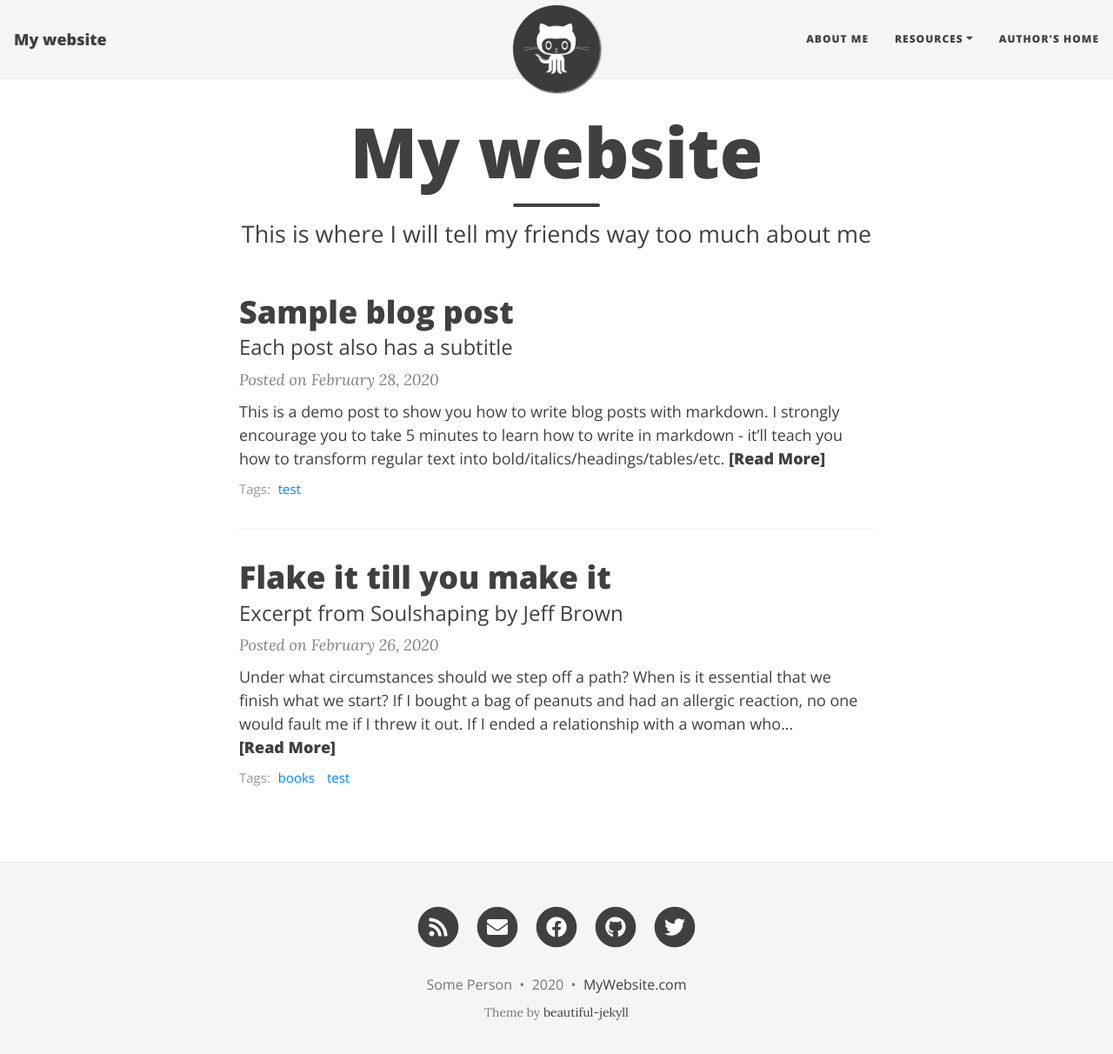
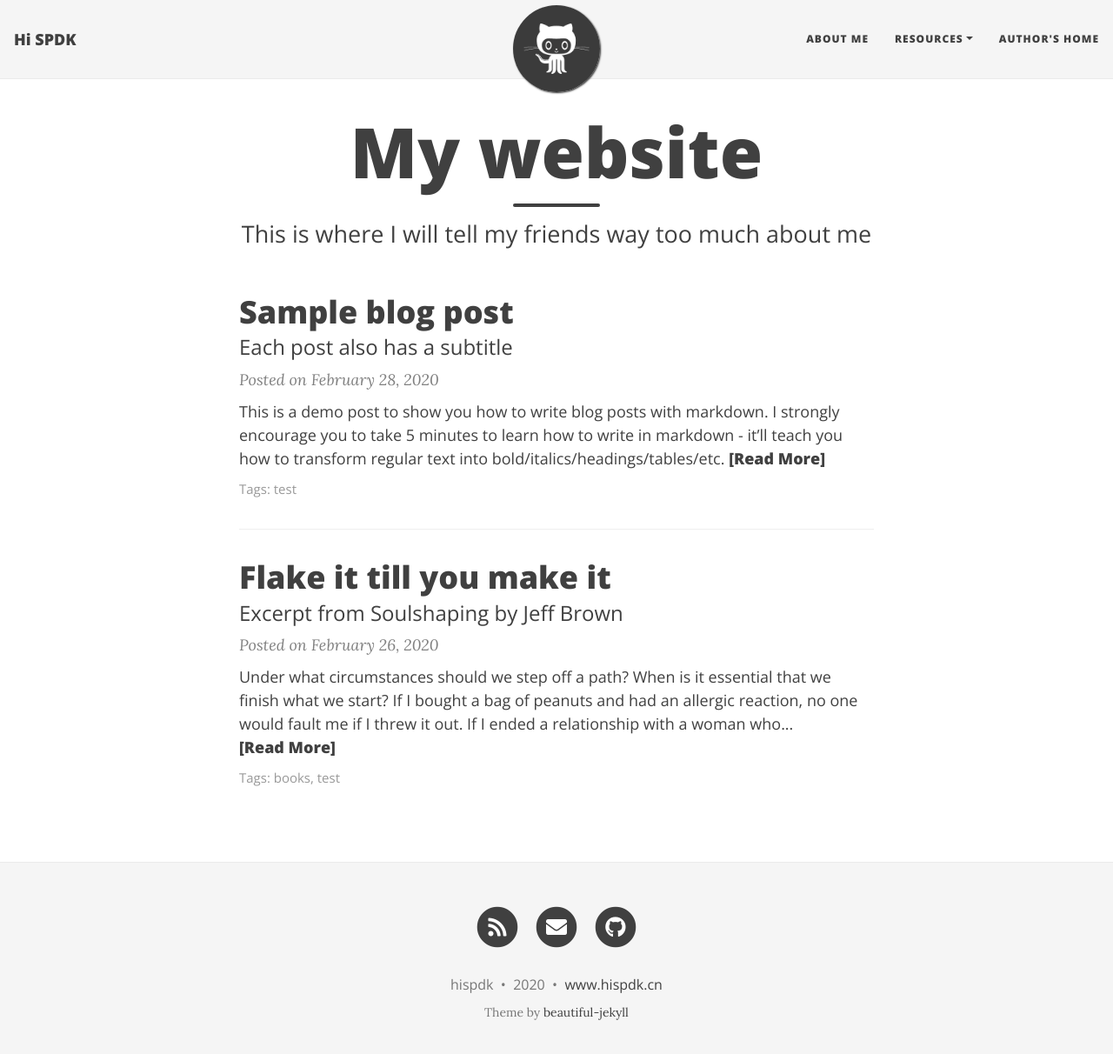
Before and after one commit to hispdk/hispdk.github.io, a Jekyll site: the page built from index.html, in a window 1280 px wide and 1225 px high. Shown: the top 1212 px of the window at 87% size. Built offline with Jekyll 4.4.1, drawn with Linux system fonts in a browser that asks for light colours; nearby versions of some CDN libraries; the list of posts is cut into pages by our own code.

Commit message:
update _config.yml

```diff
--- a/_config.yml
+++ b/_config.yml
@@ -1,13 +1,13 @@
 # --- Basic options --- #
 
 # Name of website
-title: My website
+title: Hi SPDK
 
 # Short description of your site
 description: A virtual proof that I'm awesome
 
 # Your name to show in the footer
-author: Some Person
+author: hispdk
 
 # --- List of links in the navigation bar --- #
 
@@ -16,7 +16,7 @@ navbar-links:
   Resources:
     - Beautiful Jekyll: "https://beautifuljekyll.com"
     - Learn markdown: "https://www.markdowntutorial.com/"
-  Author's home: "https://deanattali.com"
+  Author's home: "http://www.hispdk.cn"
 
 # --- Logo --- #
 
@@ -38,10 +38,10 @@ round-avatar: true
 # Uncomment the links you want to show and add your information to each one.
 # If you don't want to show a link to an RSS feed, set rss to "false".
 social-network-links:
-  email: "someone@example.com"
-  facebook: deanattali
-  github: daattali
-  twitter: daattali
+  email: "hispdk@hotmail.com"
+#  facebook: hispdk
+  github: hispdk
+#  twitter: daattali
   rss: true
 #  reddit: yourname
 #  linkedin: daattali
@@ -62,16 +62,16 @@ social-network-links:
 
 # Select which social network share links to show in posts
 share-links-active:
-  twitter: true
-  facebook: true
-  linkedin: true
+  twitter: false
+  facebook: false
+  linkedin: false
 
 # How to display the link to your website in the footer
 # Remove this if you don't want a link in the footer
-url-pretty: "MyWebsite.com"
+url-pretty: "www.hispdk.cn"
 
 # Create a "tags" index page and make tags on each post clickable
-link-tags: true
+link-tags: false
 
 # Excerpt Word Length - Truncates the excerpt to the specified number of words on the index page
 excerpt_length: 50
```
